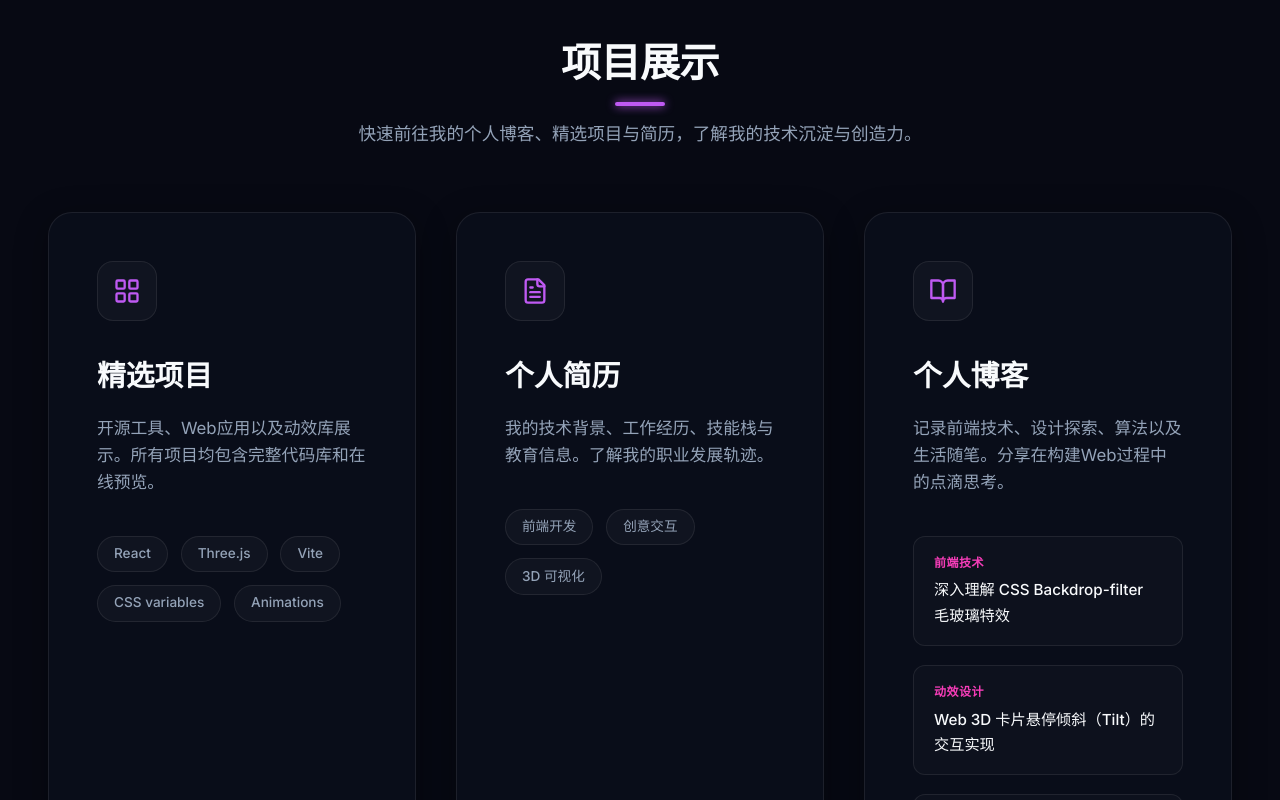
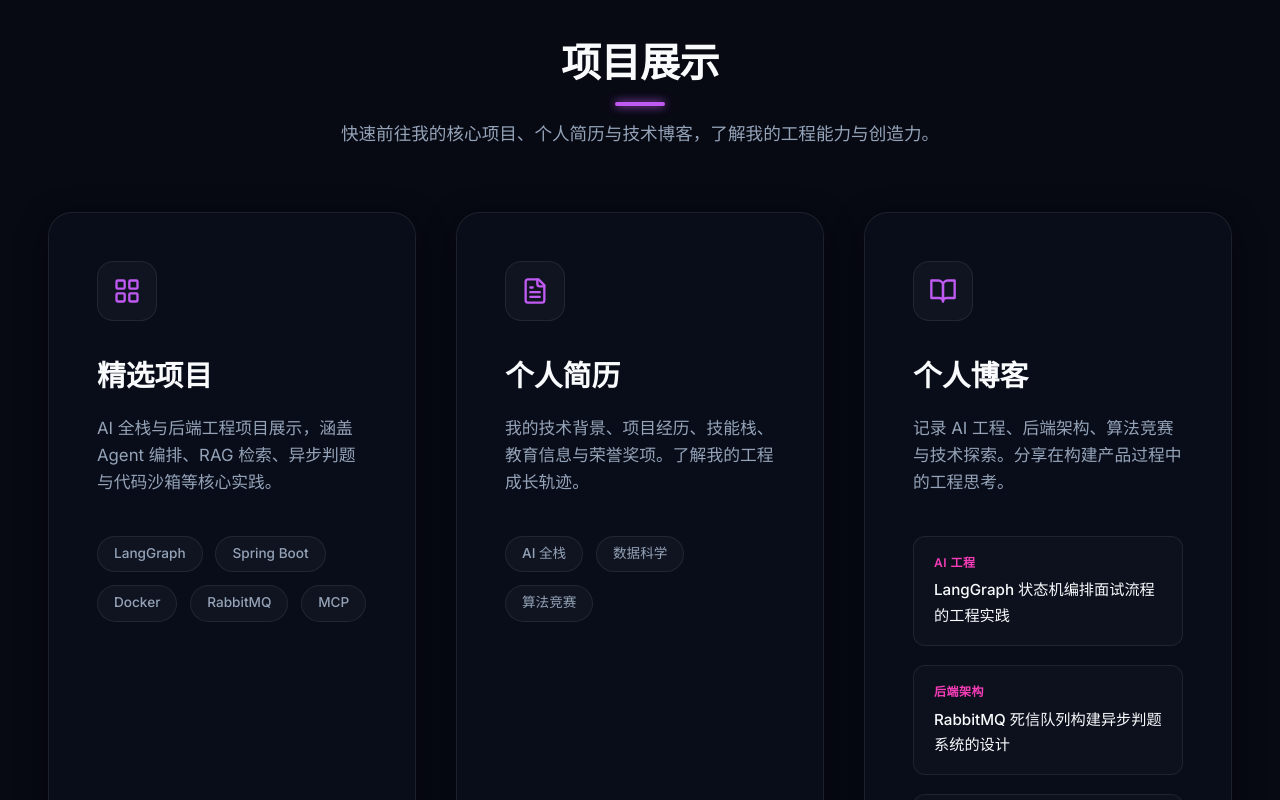
Before and after one commit to Katrina55553/My-Site, a React (Vite) app: page / in a window 1280 px wide. Shown: the part 880-1680 px from the top of the page. Built offline with nearby package versions, Linux system fonts and the light colour scheme.

Commit message:
feat: populate site with real resume data (Liu Junwei)
Replace placeholder content with actual personal info, projects, contact details, and awards. Keep katrina branding in terminal/navbar.

```diff
--- a/index.html
+++ b/index.html
@@ -3,7 +3,7 @@
 <head>
   <meta charset="UTF-8" />
   <meta name="viewport" content="width=device-width, initial-scale=1.0" />
-  <title>Creative Space - 个人作品集 & UI实验室</title>
+  <title>刘俊威 · AI 全栈开发工程师 | 个人作品集</title>
   <link rel="preconnect" href="https://fonts.googleapis.com">
   <link rel="preconnect" href="https://fonts.gstatic.com" crossorigin>
   <link href="https://fonts.googleapis.com/css2?family=Inter:wght@300;400;500;600;700&family=Space+Grotesk:wght@400;500;600;700&display=swap" rel="stylesheet">
--- a/src/components/Contact.jsx
+++ b/src/components/Contact.jsx
@@ -1,14 +1,16 @@
-import { Mail, Github, ArrowUp, MapPin, MessageCircle, Send } from 'lucide-react'
+import { Mail, Github, ArrowUp, MapPin, MessageCircle, Send, Globe, Phone } from 'lucide-react'
 
 const CONTACTS = [
-  { icon: Mail, label: '邮箱', value: 'katrina@example.com', href: 'mailto:katrina@example.com', color: '#ef4444' },
-  { icon: Github, label: 'GitHub', value: '@Katrina55553', href: 'https://github.com/Katrina55553', color: '#a855f7' },
+  { icon: Mail, label: '邮箱', value: 'ambition55553@gmail.com', href: 'mailto:ambition55553@gmail.com', color: '#ef4444' },
+  { icon: Github, label: 'GitHub', value: '@ambition55553', href: 'https://github.com/ambition55553', color: '#a855f7' },
+  { icon: Globe, label: '个人作品集', value: 'cogod.cn', href: 'https://cogod.cn', color: '#3b82f6' },
+  { icon: Phone, label: '电话', value: '13817153416', href: 'tel:13817153416', color: '#10b981' },
 ]
 
 const QUICK_INFO = [
   { icon: MapPin, label: '所在地', value: '中国 · 上海' },
   { icon: MessageCircle, label: '响应时间', value: '12 小时内' },
-  { icon: Send, label: '合作状态', value: '接受自由职业 & 全职' },
+  { icon: Send, label: '合作状态', value: '接受实习 & 项目合作' },
 ]
 
 export default function Contact() {
--- a/src/components/Footer.jsx
+++ b/src/components/Footer.jsx
@@ -1,7 +1,7 @@
 export default function Footer() {
   return (
     <footer className="footer">
-      <p>&copy; 2026 Katrina. Built with React, Vite &amp; pure Passion.</p>
+      <p>&copy; 2026 刘俊威. Built with React, Vite &amp; pure Passion.</p>
     </footer>
   )
 }
--- a/src/components/Hero.jsx
+++ b/src/components/Hero.jsx
@@ -6,14 +6,14 @@ export default function Hero({ hue, children }) {
       <div className="hero-content">
         <div className="badge-container">
           <span className="pulse-dot"></span>
-          <span className="badge-text">Available for Freelance &amp; Projects</span>
+          <span className="badge-text">AI Full-Stack Developer &amp; Open to Internships</span>
         </div>
         <h1 className="hero-title">
-          探索代码与设计<br />
-          的<span className="gradient-text">无限可能</span>
+          用代码构建<br />
+          <span className="gradient-text">AI 全栈未来</span>
         </h1>
         <p className="hero-subtitle">
-          欢迎来到我的个人空间。这里是我探索炫酷 UI 动效的实验基地，也是通往我所有博客文章与项目作品的中央枢纽。
+          刘俊威 · AI 全栈开发工程师。熟练使用 Claude Code / Cursor 高效交付产品，已上线 10+ 个可访问项目，专注 Agent 生态与工程化落地。
         </p>
         <div className="hero-buttons">
           <a href="#hub" className="btn btn-primary">
--- a/src/components/Hub.jsx
+++ b/src/components/Hub.jsx
@@ -8,7 +8,7 @@ export default function Hub() {
     <section id="hub" className="section">
       <div className="section-header">
         <h2 className="section-title">项目展示</h2>
-        <p className="section-desc">快速前往我的个人博客、精选项目与简历，了解我的技术沉淀与创造力。</p>
+        <p className="section-desc">快速前往我的核心项目、个人简历与技术博客，了解我的工程能力与创造力。</p>
       </div>
 
       {/* 中转卡片 */}
@@ -21,13 +21,13 @@ export default function Hub() {
               <LayoutGrid size={28} />
             </div>
             <h3 className="card-title">精选项目</h3>
-            <p className="card-desc">开源工具、Web应用以及动效库展示。所有项目均包含完整代码库和在线预览。</p>
+            <p className="card-desc">AI 全栈与后端工程项目展示，涵盖 Agent 编排、RAG 检索、异步判题与代码沙箱等核心实践。</p>
             <div className="project-tags">
-              <span className="tag">React</span>
-              <span className="tag">Three.js</span>
-              <span className="tag">Vite</span>
-              <span className="tag">CSS variables</span>
-              <span className="tag">Animations</span>
+              <span className="tag">LangGraph</span>
+              <span className="tag">Spring Boot</span>
+              <span className="tag">Docker</span>
+              <span className="tag">RabbitMQ</span>
+              <span className="tag">MCP</span>
             </div>
             <Link to="/projects" className="card-action-btn">
               <span>项目大厅</span>
@@ -44,11 +44,11 @@ export default function Hub() {
               <FileText size={28} />
             </div>
             <h3 className="card-title">个人简历</h3>
-            <p className="card-desc">我的技术背景、工作经历、技能栈与教育信息。了解我的职业发展轨迹。</p>
+            <p className="card-desc">我的技术背景、项目经历、技能栈、教育信息与荣誉奖项。了解我的工程成长轨迹。</p>
             <div className="project-tags">
-              <span className="tag">前端开发</span>
-              <span className="tag">创意交互</span>
-              <span className="tag">3D 可视化</span>
+              <span className="tag">AI 全栈</span>
+              <span className="tag">数据科学</span>
+              <span className="tag">算法竞赛</span>
             </div>
             <Link to="/resume" className="card-action-btn">
               <span>查看简历</span>
@@ -65,7 +65,7 @@ export default function Hub() {
               <BookOpen size={28} />
             </div>
             <h3 className="card-title">个人博客</h3>
-            <p className="card-desc">记录前端技术、设计探索、算法以及生活随笔。分享在构建Web过程中的点滴思考。</p>
+            <p className="card-desc">记录 AI 工程、后端架构、算法竞赛与技术探索。分享在构建产品过程中的工程思考。</p>
             <div className="blog-preview-list">
               {blogPosts.map((post, i) => (
                 <div key={i} className="preview-item">
@@ -74,7 +74,7 @@ export default function Hub() {
                 </div>
               ))}
             </div>
-            <a href="#" className="card-action-btn">
+            <a href="https://cogod.cn" target="_blank" rel="noopener noreferrer" className="card-action-btn">
               <span>阅读博客</span>
               <ExternalLink size={16} />
             </a>
--- a/src/components/Navbar.jsx
+++ b/src/components/Navbar.jsx
@@ -50,7 +50,7 @@ export default function Navbar({ activeSection }) {
       </nav>
       <div className="nav-actions">
         <a
-          href="https://github.com/Katrina55553"
+          href="https://github.com/ambition55553"
           target="_blank"
           rel="noopener noreferrer"
           className="github-btn"
--- a/src/data/content.js
+++ b/src/data/content.js
@@ -1,103 +1,98 @@
 // 项目展示数据
 export const projects = [
   {
-    name: 'Gravity-UI-Lab',
-    description: '炫酷的拟物与毛玻璃组件样式库，包含 30+ 可复用的 CSS 组件，支持主题定制与暗色模式。',
-    tags: ['CSS', 'JavaScript', '组件库'],
+    name: '简历智诊 Agent',
+    description: 'AI 驱动的简历诊断与模拟面试系统：上传简历 → AI 深度诊断 → 多轮模拟面试 → 量化评估报告，全流程由 LangGraph 状态机编排。',
+    tags: ['React', 'FastAPI', 'LangGraph', 'PostgreSQL', 'Redis', 'Docker'],
     link: '#',
-    icon: 'layout-grid',
-    highlights: ['30+ 组件', '主题定制', '暗色模式'],
+    icon: 'sparkles',
+    highlights: ['LangGraph 状态机', 'RAG 三级混合检索', 'MCP Agent Skills', 'WebSocket 流式推送'],
   },
   {
-    name: 'React-Three-Universe',
-    description: '基于 Three.js 的 3D 银河系交互模型，支持鼠标拖拽旋转、缩放探索，包含 5000+ 粒子星系。',
-    tags: ['React', 'Three.js', 'WebGL'],
-    link: '#',
-    icon: 'globe',
-    highlights: ['5000+ 粒子', '拖拽交互', '视差效果'],
-  },
-  {
-    name: 'CyberShell-Terminal',
-    description: '轻量级网页仿真终端组件，支持自定义命令注册、命令历史、自动补全，TypeScript 编写。',
-    tags: ['TypeScript', '终端', '组件'],
+    name: 'OJ 在线判题系统',
+    description: '前后端分离的在线判题平台，支持多语言代码提交与判题、题库管理、提交记录与讨论区，自研 Docker 代码沙箱与异步判题架构。',
+    tags: ['Vue3', 'Spring Boot', 'MySQL', 'Redis', 'RabbitMQ', 'Docker'],
     link: '#',
     icon: 'terminal',
-    highlights: ['命令注册', '历史记录', 'TS 支持'],
-  },
-  {
-    name: 'Neon-Canvas-Fireworks',
-    description: '基于 Canvas 的烟花动效库，支持物理引擎模拟、粒子拖尾、多色混合，性能优化至 60fps。',
-    tags: ['Canvas', '动画', '性能优化'],
-    link: '#',
-    icon: 'sparkles',
-    highlights: ['60fps', '物理引擎', '粒子系统'],
+    highlights: ['DooD 6 层沙箱隔离', 'RabbitMQ 异步判题', '策略模式判题', 'Redis+Lua 限流'],
   },
 ]
 
 // 博客预览数据
 export const blogPosts = [
-  { tag: '前端技术', title: '深入理解 CSS Backdrop-filter 毛玻璃特效' },
-  { tag: '动效设计', title: 'Web 3D 卡片悬停倾斜（Tilt）的交互实现' },
-  { tag: '创意编程', title: '基于 Canvas 粒子系统的烟花网页动效' },
+  { tag: 'AI 工程', title: 'LangGraph 状态机编排面试流程的工程实践' },
+  { tag: '后端架构', title: 'RabbitMQ 死信队列构建异步判题系统的设计' },
+  { tag: '算法竞赛', title: 'ACM-ICPC 银奖选手的算法学习路线分享' },
 ]
 
 // 简历数据
 export const resume = {
-  name: 'Katrina',
-  title: '前端开发工程师 / 创意交互设计师',
-  summary: '深耕前端开发与创意交互的工程师，坚信卓越的 UI/UX 是代码的灵魂。在零与一的虚拟星空，构建具备引力效应的设计。',
+  name: '刘俊威',
+  title: 'AI 全栈开发工程师',
+  summary: '具备 AI 全栈开发能力，熟练使用 Claude Code / Cursor 等 AI 编程工具高效交付产品。从需求分析、架构设计、前后端开发到部署运维均能独立完成，已上线 10+ 个可访问产品。持续跟进 AI 大模型与 Agent 生态发展，掌握 MCP Server 与 Agent Skills 开发。',
   skills: [
-    { category: '前端框架', items: ['React', 'Vue3', 'Next.js'] },
-    { category: '样式与动效', items: ['CSS3', 'Sass', 'Tailwind', 'Framer Motion'] },
-    { category: '3D 与可视化', items: ['Three.js', 'WebGL', 'Canvas', 'D3.js'] },
-    { category: '工程化', items: ['Vite', 'Webpack', 'TypeScript', 'Git'] },
-    { category: '后端', items: ['Node.js', 'Express', 'MongoDB'] },
+    { category: 'AI 全栈', items: ['Claude Code', 'Cursor', 'MCP Server', 'Agent Skills', 'LangGraph'] },
+    { category: '后端框架', items: ['Spring Boot', 'FastAPI', 'RESTful API'] },
+    { category: '前端框架', items: ['React', 'Vue3', 'UI 组件库'] },
+    { category: '数据库', items: ['MySQL', 'PostgreSQL', 'Redis', 'MongoDB', '向量数据库'] },
+    { category: '中间件', items: ['RabbitMQ', 'Nginx', 'Elasticsearch'] },
+    { category: 'DevOps', items: ['Docker', 'GitHub Actions', 'Linux', 'Git'] },
   ],
   experience: [
     {
-      role: '高级前端工程师',
-      company: 'Tech Creative Studio',
-      period: '2024 — 至今',
-      description: '负责创意网页开发与 3D 交互体验设计，主导多个品牌官网与互动营销项目。',
-      achievements: ['搭建团队前端组件库，提升开发效率 40%', '主导 3D 产品展示页开发，转化率提升 25%'],
+      role: '简历智诊 Agent',
+      company: 'AI 全栈项目 · React + FastAPI + LangGraph',
+      period: '个人项目',
+      description: 'AI 驱动的简历诊断与模拟面试系统：上传简历 → AI 深度诊断 → 多轮模拟面试 → 量化评估报告。',
+      achievements: [
+        '使用 LangGraph 状态机编排面试流程，根据回答质量动态决策追问/切换/生成报告，三层防死循环机制',
+        'RAG 三级混合检索（Embedding 向量 + Elasticsearch 全文 + 关键词匹配）与 Tool Calling 机制，自主调用知识库检索、简历字段查询、代码片段验证三个工具，根据上下文动态决定而非固定流程预加载',
+        '利用 MCP 协议将系统封装为标准化 Agent Skills，定义 7 个工具接口，支持主流 AI 编程工具直接调用',
+        '基于 WebSocket 实时面试对话，支持断线自动重连与 Redis 缓存，LLM 响应流式推送，断线期间消息不丢失',
+      ],
     },
     {
-      role: '前端开发工程师',
-      company: 'Digital Innovation Lab',
-      period: '2022 — 2024',
-      description: '专注于 WebGL 可视化与数据交互大屏开发，交付 10+ 企业级数据看板。',
-      achievements: ['优化大屏渲染性能，帧率提升至 60fps', '封装可复用图表组件库，覆盖 20+ 场景'],
-    },
-    {
-      role: '前端实习生',
-      company: 'StartUp Hub',
-      period: '2021 — 2022',
-      description: '参与 SaaS 产品前端开发，负责表单引擎与权限模块。',
-      achievements: ['实现动态表单渲染引擎', '完成权限系统前端架构'],
+      role: 'OJ 在线判题系统',
+      company: '全栈项目 · Vue3 + Spring Boot + RabbitMQ',
+      period: '个人项目',
+      description: '前后端分离架构的在线判题平台，支持多语言代码提交与判题、题库管理、提交记录、讨论区等功能。',
+      achievements: [
+        '自研 Docker 代码沙箱架构（DooD），实现 6 层安全隔离（内存/CPU/网络/PID/文件系统/用户）',
+        '利用 RabbitMQ 手动确认 + 死信队列构建异步判题系统，响应时间快 100 倍，吞吐量提升 10 倍',
+        '判题模块使用策略模式封装不同语言的判题逻辑，替代 if-else 分支，遵循开闭原则，易于系统扩展和维护',
+        '基于 Redis + Lua 脚本实现滑动窗口限流，结合 AOP + 自定义注解无侵入式接入，有效拦截恶意刷接口行为',
+        '基于 JWT 实现无状态登录，用 Redis 维护 Token 黑名单，支持 user/admin/ban 三级角色',
+      ],
     },
   ],
   education: [
     {
-      degree: '计算机科学与技术 · 学士',
-      school: '某科技大学',
-      period: '2018 — 2022',
-      description: '主修 Web 开发、计算机图形学、人机交互。GPA 3.8/4.0，获校级奖学金。',
+      degree: '本科',
+      school: '',
+      period: '2024.09 — 2028.07',
+      description: '活跃于算法竞赛领域，获 ACM-ICPC 银奖、蓝桥杯全国一等奖等荣誉。',
     },
+  ],
+  awards: [
+    { name: '第 51 届 ACM-ICPC 国际大学生程序设计竞赛银奖', period: '2025' },
+    { name: '2026 ACM-CCPC 中国大学生程序设计竞赛银奖', period: '2026' },
+    { name: '第十七届蓝桥杯程序设计竞赛全国一等奖', period: '2026' },
+    { name: 'CET-6 大学英语六级', period: '' },
   ],
 }
 
 // 终端命令数据
 export const terminalCommands = {
   about: {
-    title: '【Katrina // 跨界数字创作者】',
+    title: '【刘俊威 // AI 全栈开发工程师】',
     lines: [
-      '我是一名深耕前端开发与创意交互的工程师。我坚信卓越的 UI/UX 是代码的灵魂。',
-      '技术栈：HTML5 / CSS3 / ES6+ / React / Vue3 / WebGL / Node.js',
-      '格言：在零与一的虚拟星空，构建具备引力效应的设计。',
+      'AI 全栈开发工程师，专注全栈开发与 Agent 生态。',
+      '技术栈：Spring Boot / FastAPI / React / Vue3 / LangGraph / Docker / Redis',
+      '已上线 10+ 个可访问产品，熟练使用 Claude Code / Cursor 等 AI 编程工具高效交付。',
     ],
   },
   projects: {
-    header: '开源精选项目列表：',
+    header: '核心项目列表：',
     items: projects.map(p => ({
       name: p.name,
       desc: p.description,
--- a/src/pages/Projects.jsx
+++ b/src/pages/Projects.jsx
@@ -18,7 +18,7 @@ export default function Projects() {
           <span>返回主页</span>
         </Link>
         <h2 className="section-title">项目展示</h2>
-        <p className="section-desc">精选开源项目与 Web 应用，涵盖组件库、3D 交互、终端工具与动效库。</p>
+        <p className="section-desc">AI 全栈与后端工程项目展示，涵盖 Agent 编排、RAG 检索、异步架构与代码沙箱等核心实践。</p>
       </div>
 
       <div className="projects-grid">
--- a/src/pages/Resume.jsx
+++ b/src/pages/Resume.jsx
@@ -18,7 +18,7 @@ export default function Resume() {
         {/* 左侧：个人信息 + 技能 + 教育 */}
         <div className="resume-sidebar">
           <div className="resume-card glass-card resume-profile">
-            <div className="resume-profile__avatar">K</div>
+            <div className="resume-profile__avatar">刘</div>
             <h3 className="resume-profile__name">{resume.name}</h3>
             <p className="resume-profile__title">{resume.title}</p>
             <p className="resume-profile__summary">{resume.summary}</p>
@@ -51,11 +51,26 @@ export default function Resume() {
               </div>
             ))}
           </div>
+
+          <div className="resume-card glass-card">
+            <h3 className="resume-card__title">荣誉奖项</h3>
+            <div className="awards-list">
+              {resume.awards.map((award, i) => (
+                <div key={i} className="award-item">
+                  <span className="award-icon">★</span>
+                  <div className="award-content">
+                    <div className="award-name">{award.name}</div>
+                    {award.period && <div className="award-period">{award.period}</div>}
+                  </div>
+                </div>
+              ))}
+            </div>
+          </div>
         </div>
 
-        {/* 右侧：工作经历时间线 */}
+        {/* 右侧：项目经历时间线 */}
         <div className="resume-card glass-card">
-          <h3 className="resume-card__title">工作经历</h3>
+          <h3 className="resume-card__title">项目经历</h3>
           <div className="resume-timeline">
             {resume.experience.map((exp, i) => (
               <div key={i} className="timeline-item">
--- a/src/style.css
+++ b/src/style.css
@@ -379,6 +379,14 @@ body {
 .education-period { font-size: 0.8rem; color: var(--text-muted); font-family: var(--font-heading); margin-bottom: 0.5rem; }
 .education-desc { font-size: 0.85rem; color: var(--text-secondary); line-height: 1.6; }
 
+/* 奖项列表 */
+.awards-list { display: flex; flex-direction: column; gap: 1rem; }
+.award-item { display: flex; align-items: flex-start; gap: 0.75rem; }
+.award-icon { color: var(--neon-primary); font-size: 1rem; line-height: 1.4; flex-shrink: 0; text-shadow: 0 0 8px var(--neon-primary-glow); }
+.award-content { flex: 1; }
+.award-name { font-size: 0.88rem; color: var(--text-main); line-height: 1.5; font-weight: 500; }
+.award-period { font-size: 0.78rem; color: var(--text-muted); font-family: var(--font-heading); margin-top: 0.15rem; }
+
 /* -------------------------------------------------------------
  * 10. UI LABORATORY SECTION
  * ------------------------------------------------------------- */
```
Also changed, not shown: 13 other files (tests, documents, lock files or other folders).
